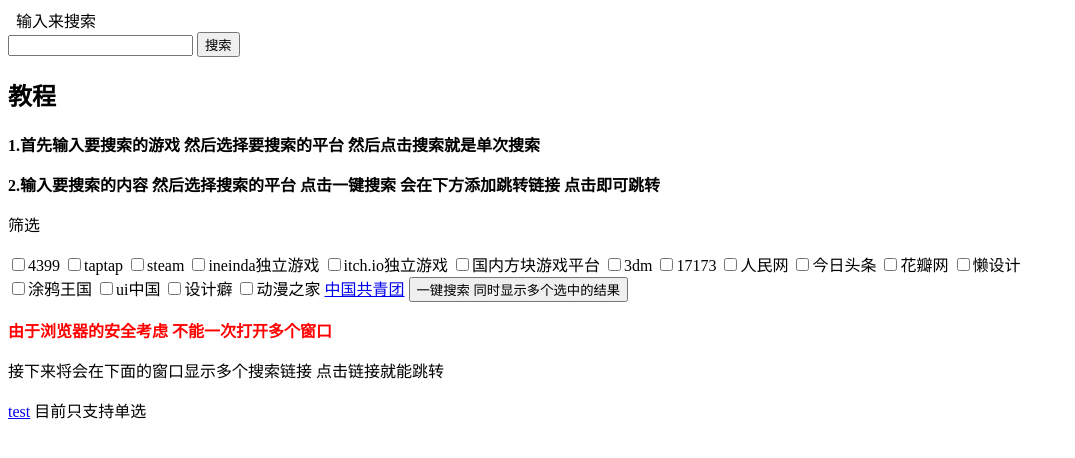
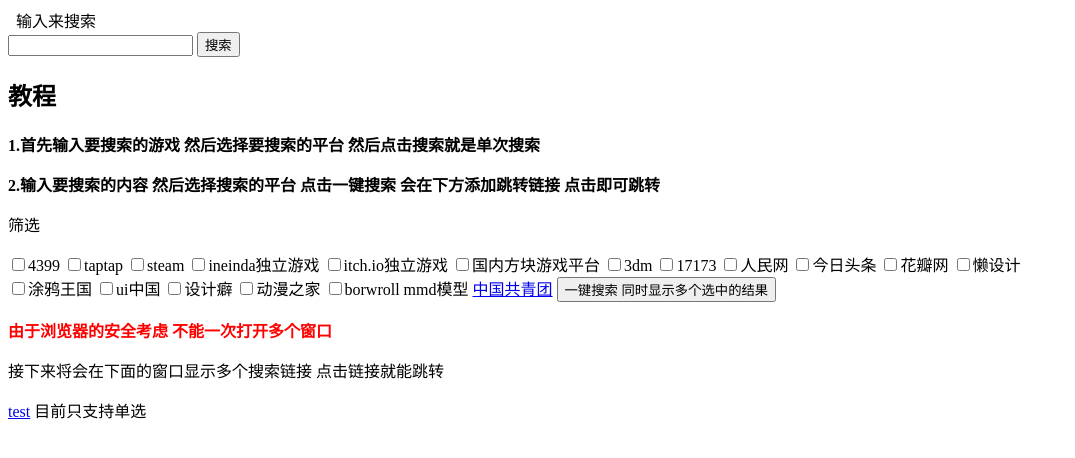
Before and after one commit to 2439905184/you_search, a plain HTML site: page index.html in a window 1280 px wide. Shown: the whole page, without its empty margins (0-1075 px from the left). Drawn offline with Linux system fonts and the light colour scheme.

Commit message:
预添加borw roll

```diff
--- a/index.html
+++ b/index.html
@@ -30,6 +30,7 @@
              <input id="ui中国" type="checkbox" onclick="tap_check(id)">ui中国
              <input id="设计癖" type="checkbox" onclick="tap_check(id)">设计癖
              <input id="动漫之家" type="checkbox" onclick="tap_check(id)">动漫之家
+             <input id="动漫之家" type="checkbox" onclick="tap_check(id)">borwroll mmd模型
    <a href="http://www.gqt.org.cn" target="_blank">中国共青团</a>
   <button onclick="one_click_search()">一键搜索 同时显示多个选中的结果</button>
   <p style="color:red"><b>由于浏览器的安全考虑 不能一次打开多个窗口</b></p>
```
